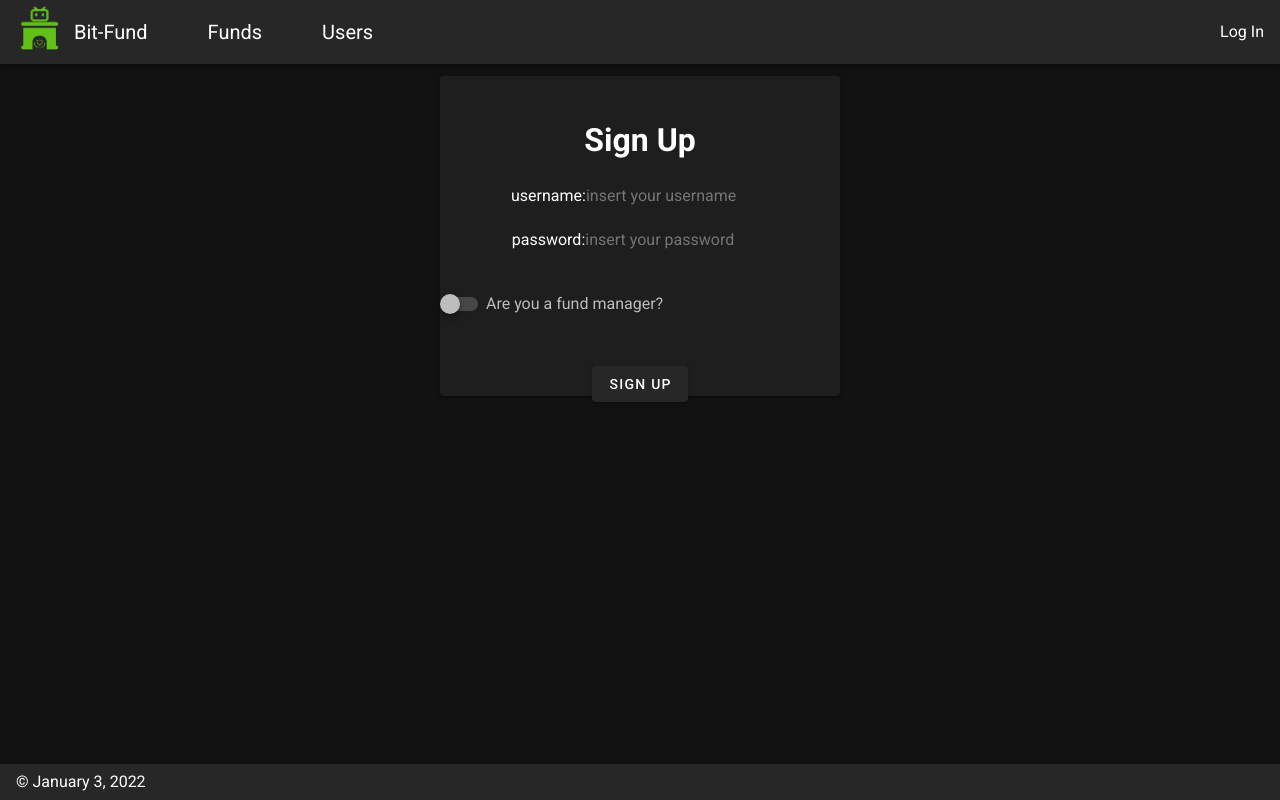
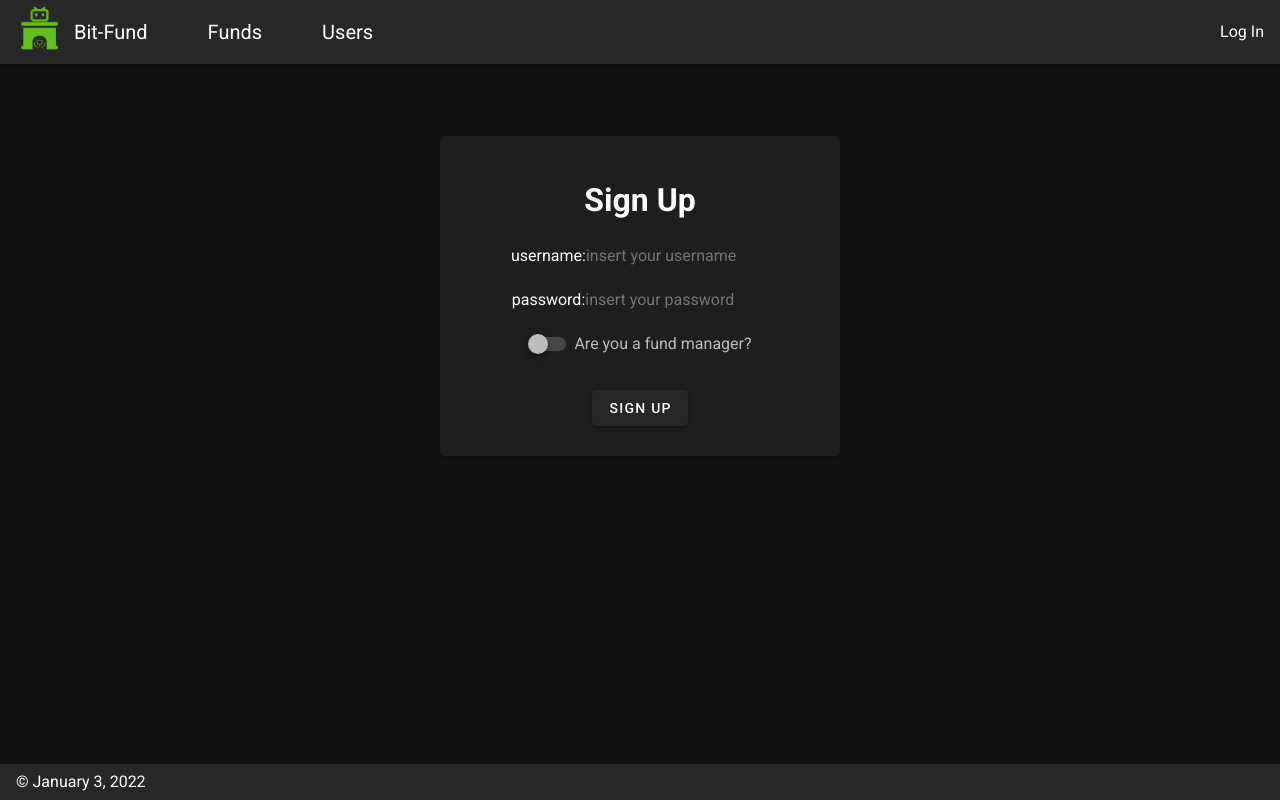
Before and after one commit to ntsonnenberg/NFT-Fund-App, a Nuxt app: page /signup in a window 1280 px wide. Built offline with nearby package versions, Linux system fonts and the light colour scheme.

Commit message:
finsihed login and sign up pages, next step is to work on account page, may need to configure new get account endpoint

```diff
--- a/pages/account.vue
+++ b/pages/account.vue
@@ -1,5 +1,11 @@
 <template>
-  <h1>Hello {{ user }}!</h1>
+<v-layout>
+    <h1>Hello {{ user }}!</h1>
+
+    <div>
+
+    </div>
+</v-layout>
 </template>
 
 <script>
--- a/pages/login.vue
+++ b/pages/login.vue
@@ -1,5 +1,5 @@
 <template>
-  <v-layout>
+  <v-layout class="pt-15">
       <v-flex align-self-center>
         <v-card width="25em" height="20em">
           <h1 class="pt-10" align="center">Login</h1>
--- a/pages/signup.vue
+++ b/pages/signup.vue
@@ -1,5 +1,5 @@
 <template>
-  <v-layout>
+  <v-layout class="pt-15">
     <v-flex align-self-center>
       <v-card width="25em" height="20em">
         <h1 class="pt-10" align="center">Sign Up</h1>
@@ -15,14 +15,12 @@
               <input id="password" v-model="password" placeholder="insert your password">
             </div>
 
-            <div class="pt-5">
-              <div styles="align-items:center">
-              <v-switch v-model="isManage" label="Are you a fund manager?"></v-switch>
-              </div>
+            <div class="d-flex">
+            <v-switch v-model="isManager" label="Are you a fund manager?" color="success"></v-switch>
             </div>
 
-            <div class="pt-7">
-              <v-btn @click="login()">Sign Up</v-btn>
+            <div class="pt-3">
+              <v-btn @click="signup()">Sign Up</v-btn>
             </div>
           </div>
         </v-form>
@@ -39,12 +37,29 @@
       return {
         username: '',
         password: '',
-        isManager: ''
+        isManager: null
       }
     },
 
     methods: {
+      async signup () {
+        console.log(this.isManager);
 
+        await this.$store.dispatch('accounts/signup', {
+          username: this.username,
+          password: this.password,
+          isManager: this.isManager
+        });
+
+        await this.$store.dispatch('accounts/login', {
+          username: this.username,
+          password: this.password
+        });
+
+        if (this.user !== null) {
+          this.$router.push("/account");
+        }
+      }
     },
 
     computed: {
@@ -69,8 +84,7 @@
     justify-content: end;
   }
 
-  label.v-label.theme--dark {
-    display: flex;
+  div.d-flex {
     justify-content: center;
   }
 </style>
--- a/store/accounts.js
+++ b/store/accounts.js
@@ -29,6 +29,18 @@ export const actions = {
       commit("setUser", null);
     }
   },
+
+  async signup({ commit, state }, { username, password, isManager }) {
+    const res = await this.$axios.post("api/accounts", {
+      username,
+      password,
+      isManager,
+    });
+
+    if (res.status === 201) {
+      commit("setUser", null);
+    }
+  },
 };
 
 function getUserFromCookie() {
```
